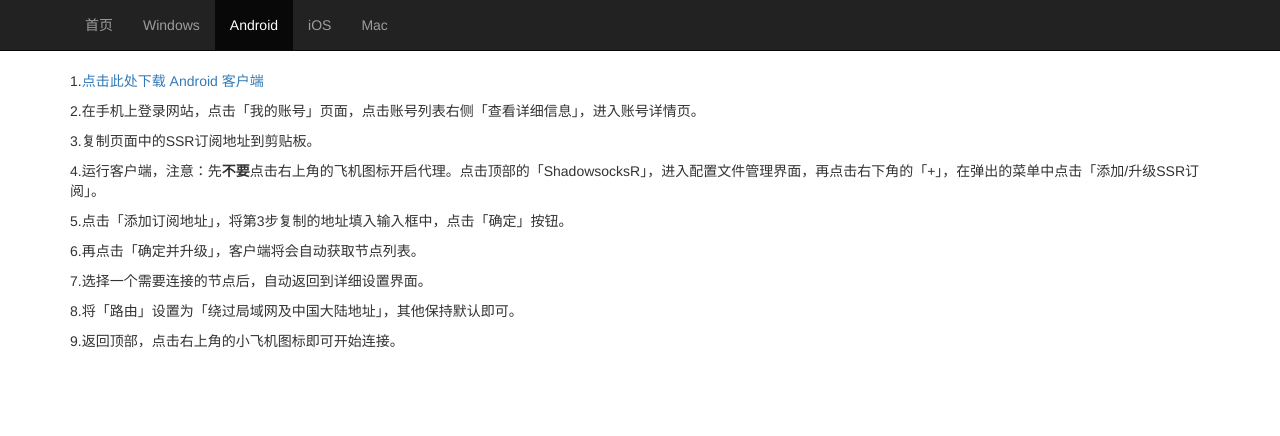
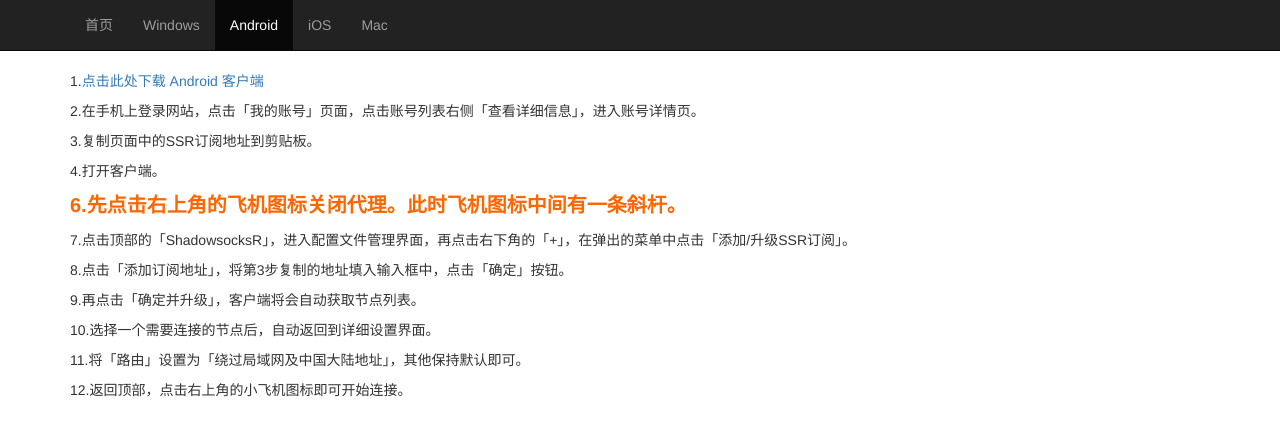
Before and after one commit to gitman6/cshow, a plain HTML site: page android.html in a window 1280 px wide. Drawn offline with nearby package versions, Linux system fonts and the light colour scheme.

Commit message:
Update android.html

```diff
--- a/android.html
+++ b/android.html
@@ -38,12 +38,14 @@
           <p>1.<a href="https://github.com/gitman6/cshow/releases/download/android/ssr_3.4.0.6.apk">点击此处下载 Android 客户端</a></p>
           <p>2.在手机上登录网站，点击「我的账号」页面，点击账号列表右侧「查看详细信息」，进入账号详情页。</p>
           <p>3.复制页面中的SSR订阅地址到剪贴板。</p>
-          <p>4.运行客户端，注意：先<strong>不要</strong>点击右上角的飞机图标开启代理。点击顶部的「ShadowsocksR」，进入配置文件管理界面，再点击右下角的「+」，在弹出的菜单中点击「添加/升级SSR订阅」。</p>
-          <p>5.点击「添加订阅地址」，将第3步复制的地址填入输入框中，点击「确定」按钮。</p>
-          <p>6.再点击「确定并升级」，客户端将会自动获取节点列表。</p>
-          <p>7.选择一个需要连接的节点后，自动返回到详细设置界面。</p>
-          <p>8.将「路由」设置为「绕过局域网及中国大陆地址」，其他保持默认即可。</p>
-          <p>9.返回顶部，点击右上角的小飞机图标即可开始连接。</p>
+          <p>4.打开客户端。
+		      <p style="font-size:20px;color:#FF6600;font-weight:bold;">6.先点击右上角的飞机图标关闭代理。此时飞机图标中间有一条斜杆。</p>
+		      <p>7.点击顶部的「ShadowsocksR」，进入配置文件管理界面，再点击右下角的「+」，在弹出的菜单中点击「添加/升级SSR订阅」。</p>
+          <p>8.点击「添加订阅地址」，将第3步复制的地址填入输入框中，点击「确定」按钮。</p>
+          <p>9.再点击「确定并升级」，客户端将会自动获取节点列表。</p>
+          <p>10.选择一个需要连接的节点后，自动返回到详细设置界面。</p>
+          <p>11.将「路由」设置为「绕过局域网及中国大陆地址」，其他保持默认即可。</p>
+          <p>12.返回顶部，点击右上角的小飞机图标即可开始连接。</p>
         </div>
       </div>
     </div>
```
